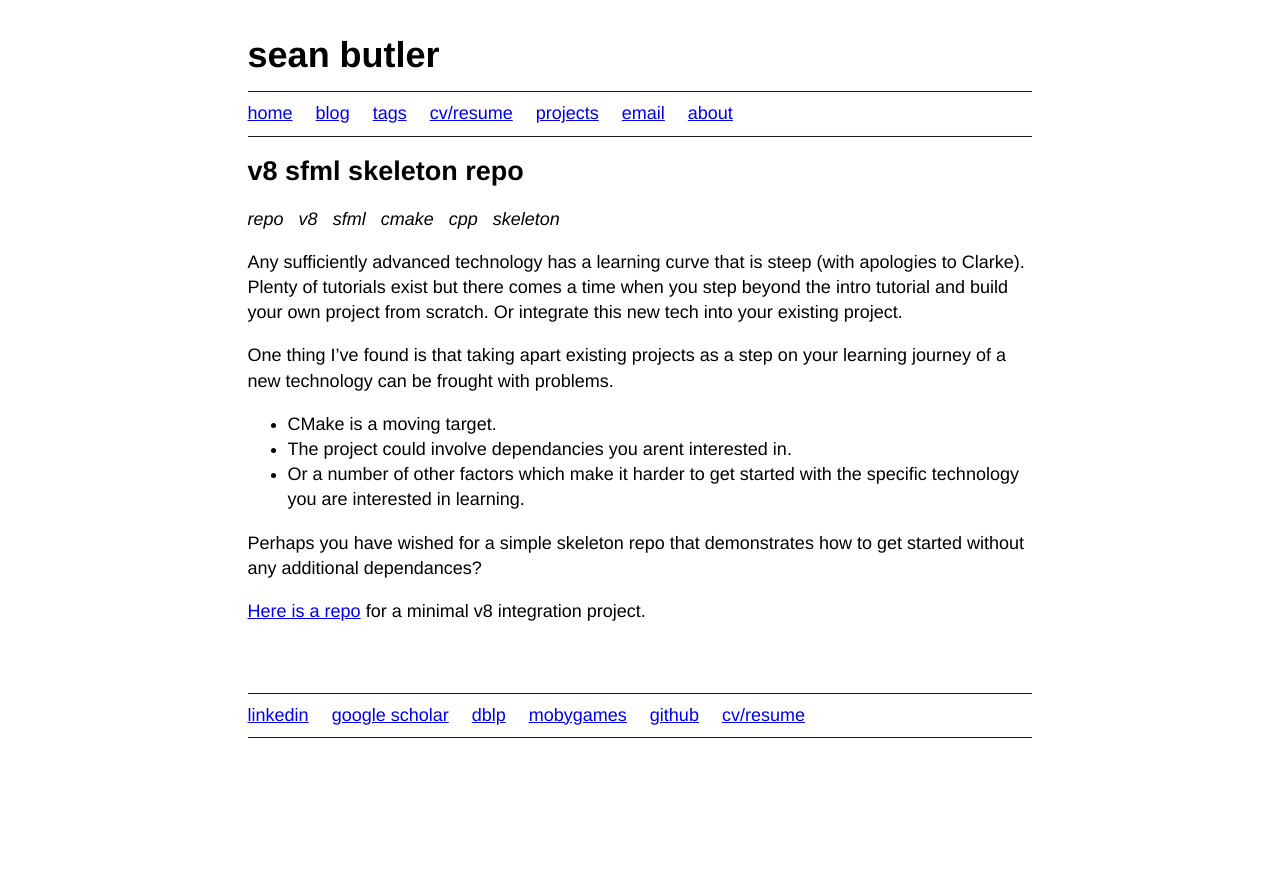
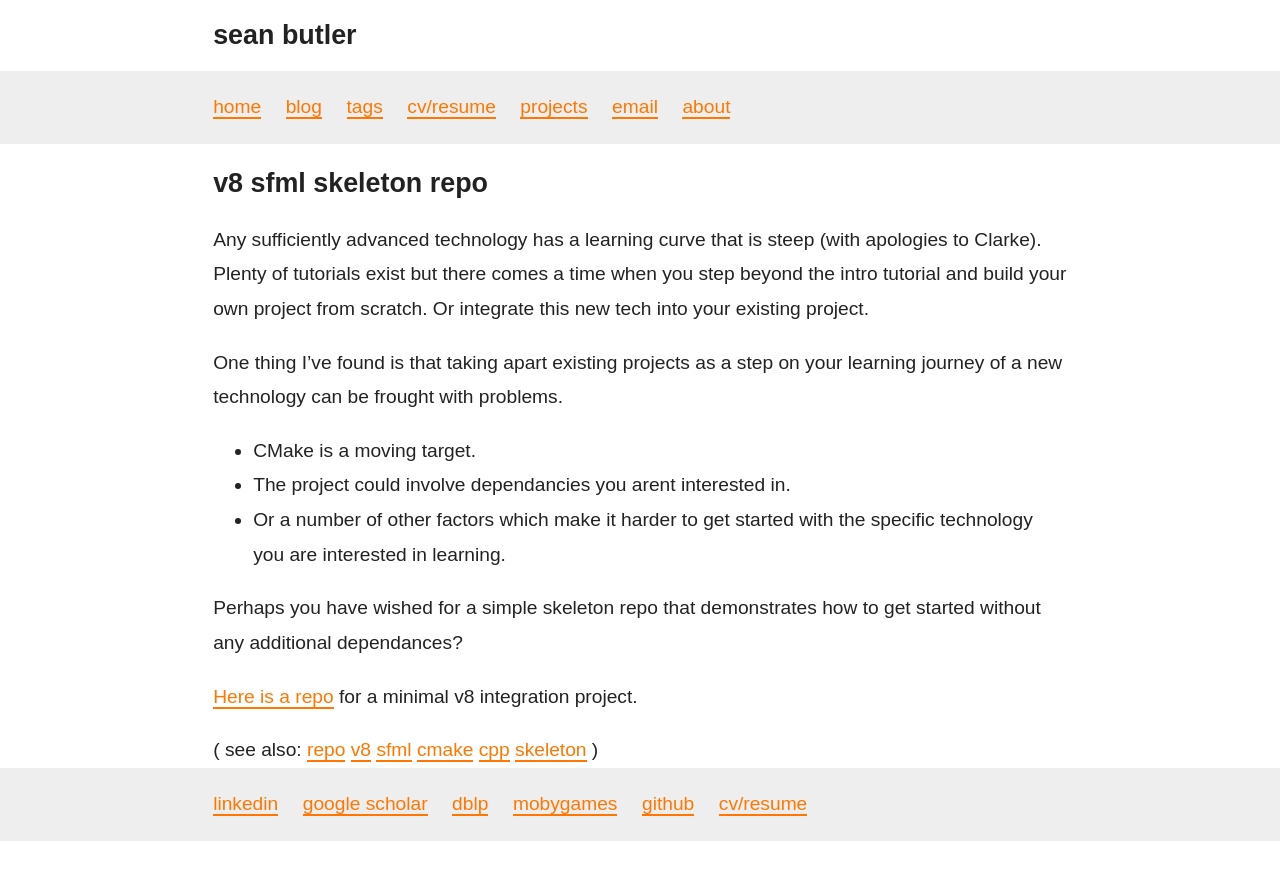
Before and after one commit to seanbutler/www.seanbutler.net, a Jekyll site: the page built from _posts/2024-03-22-v8-sfml-skeleton-repo.md, in a window 1280 px wide. Shown: the top 880 px of the page. Built offline with Jekyll 4.4.1, drawn with Linux system fonts in a browser that asks for light colours.

Commit message:
revamp aesthetics

```diff
--- a/_includes/nav_ext.html
+++ b/_includes/nav_ext.html
@@ -1,9 +1,17 @@
-<br />
-<br />
-<nav class="external">
+
+
+
+<div class = "bar">
+
+<nav class ="external">
+
   <ul>
     {% for item in site.data.external_links %}
-    <li><a href = "{{ item.uri }}">{{ item.label }}</a></li>
+      <li><a href = "{{ item.uri }}">{{ item.label }}</a></li>
     {% endfor %}
-  </ul>
+
+</ul>
+
 </nav>
+
+</div>
--- a/_includes/nav_int.html
+++ b/_includes/nav_int.html
@@ -1,7 +1,14 @@
+<div class = "bar">
+
 <nav class ="internal">
-<ul>
-{% for item in site.data.internal_links %}
-  <li><a href = "{{ item.uri }}">{{ item.label }}</a></li>
-  {% endfor %}
+
+  <ul>
+    {% for item in site.data.internal_links %}
+      <li><a href = "{{ item.uri }}">{{ item.label }}</a></li>
+    {% endfor %}
+
 </ul>
+
 </nav>
+
+</div>
--- a/_layouts/post.html
+++ b/_layouts/post.html
@@ -13,28 +13,30 @@
 
   <header>
     <h1>sean butler</h1>
-    {% include nav_int.html %}
-    <h2>{{page.title}}</h2>
   </header>
+
 
   <main>
 
-    {% assign tags = page.tags %}
+    {% include nav_int.html %}
 
-    {% for tag in tags %}
+    <div class = "subheader">
+        <h2>{{page.title}}</h2>
+    </div>
 
-    <!-- <a href="{{site.baseurl}}/tags/#{{tag|slugize}}">{{tag}}</a> -->
-    <i>
-      {{tag}}
-    </i>
-    {% unless forloop.last %}&nbsp;{% endunless %}
-    {% endfor %}
+    <div class = "container">
 
+        {{ content }}
 
-    {{ content }}
+        {% assign tags = page.tags %}
 
-
-
+        ( see also:
+        {% for tag in tags %}
+          <a href="{{site.baseurl}}/tags/#{{tag|slugize}}">{{tag}}</a>
+        <!-- {% unless forloop.last %}&nbsp;{% endunless %} -->
+        {% endfor %}
+        )
+    </div>
 
   </main>
 
--- a/nano.css
+++ b/nano.css
@@ -1,17 +1,69 @@
+
+
+:root {
+  --main-white: #FFF;
+  --main-orange: #F70;
+  --main-black: #222;
+  --main-gray: #EEE;
+}
+
 
 html {
+  font-family: sans-serif;
+  margin: 0em;
+  padding: 0em;
+  font-size: 120%;
+  color: var(--main-black);
+}
+
+body {
+  margin: 0em;
+  padding: 0em;
+  line-height: 180%;
+}
+
+header {
+  /* padding-left: 1em; */
+  /* padding-right: 1em; */
+}
+
+header > h1{
+  font-size: 140%;
+}
+
+h1, h2 {
+  font-size: 140%;
+}
+
+h2 {
+
+}
+
+main
+{
+  background-color: var(--main-white);
+  min-height: 70vh;
+}
+
+header, .subheader, .container{
   max-width: 80ch;
-  padding: 1em 0em;
   margin: auto;
-  line-height: 1.4em;
-  font-size: 1.125em;
-  font-family: helvetica, Arial, sans-serif;
+}
+
+.subheader {
+  /* border: 1px solid purple; */
+  /* background: #FFF; */
+}
+
+.bar{
+  width: 100%;
+  background-color: var(--main-gray);
 }
 
 nav {
-  padding: 0.5em 0;
-  border-top: 1px solid #171830;
-  border-bottom: 1px solid #171830;
+  max-width: 80ch;
+  margin: auto;
+  padding: 1em 0 1em 0;
 }
 
 
@@ -23,19 +75,19 @@ nav > ul {
 }
 
 nav > ul > li {
-  margin: 0 1em 0 0;
+  margin: 0;
   padding: 0;
+  padding-right: 1em;
   display: inline-block;
 }
 
 
 
 img {
-  width: 100%; /* Set the images to take the full width of their container */
-  height: auto; /* Maintain the aspect ratio of the images */
-  display: block; /* Make the images behave as block elements to control their width */
+  width: 100%;
+  height: auto;
+  display: block;
   margin: 1ch 0;
-  /* Add some vertical margin to images */
 }
 
 pre
@@ -64,3 +116,29 @@ blockquote {
   padding: 0.5em 1em;
   max-width: 80%;
 }
+
+
+footer {
+  /* color: #666; */
+  /* margin: 2em 0; */
+  /* padding: 0; */
+}
+
+
+a {
+  color: var(--main-orange);
+  border-bottom: 2px solid var(--main-orange);
+  text-decoration: none;
+}
+
+a:hover {
+  color: black;
+  background-color: var(--main-orange);
+  border-bottom: 2px solid var(--main-black);
+}
+
+a:focus {
+  color: white;
+  background-color: var(--main-black);
+  border-bottom: 2px solid var(--main-orange);
+}
```
Also changed, not shown: _layouts/default.html (+7 -2 lines), _layouts/project.html (+17 -9 lines).
